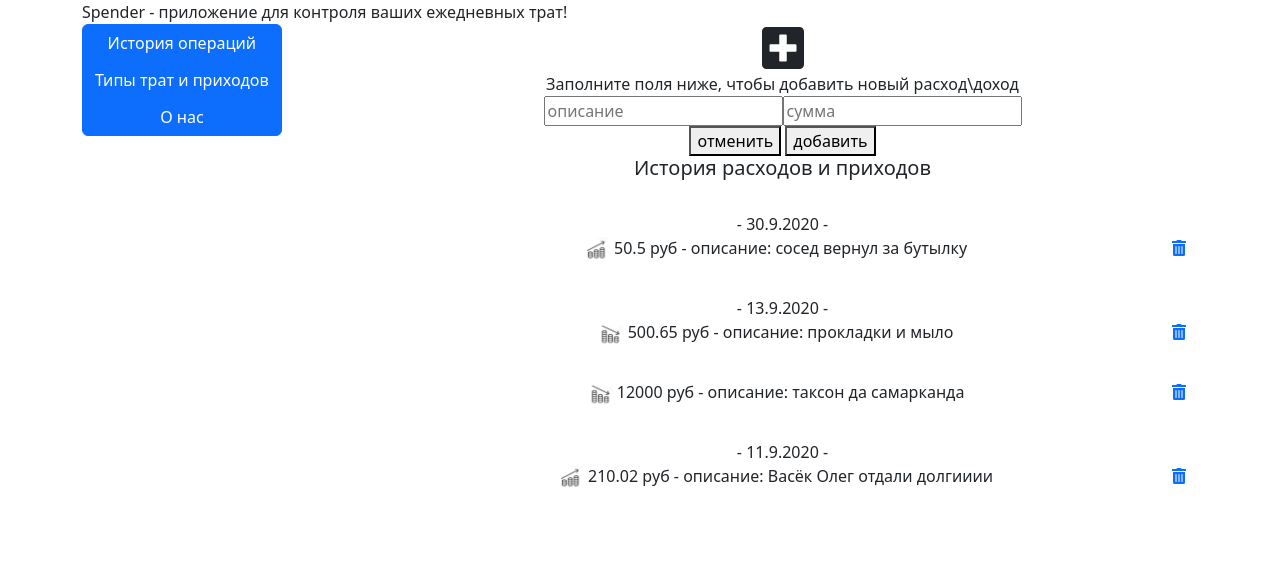
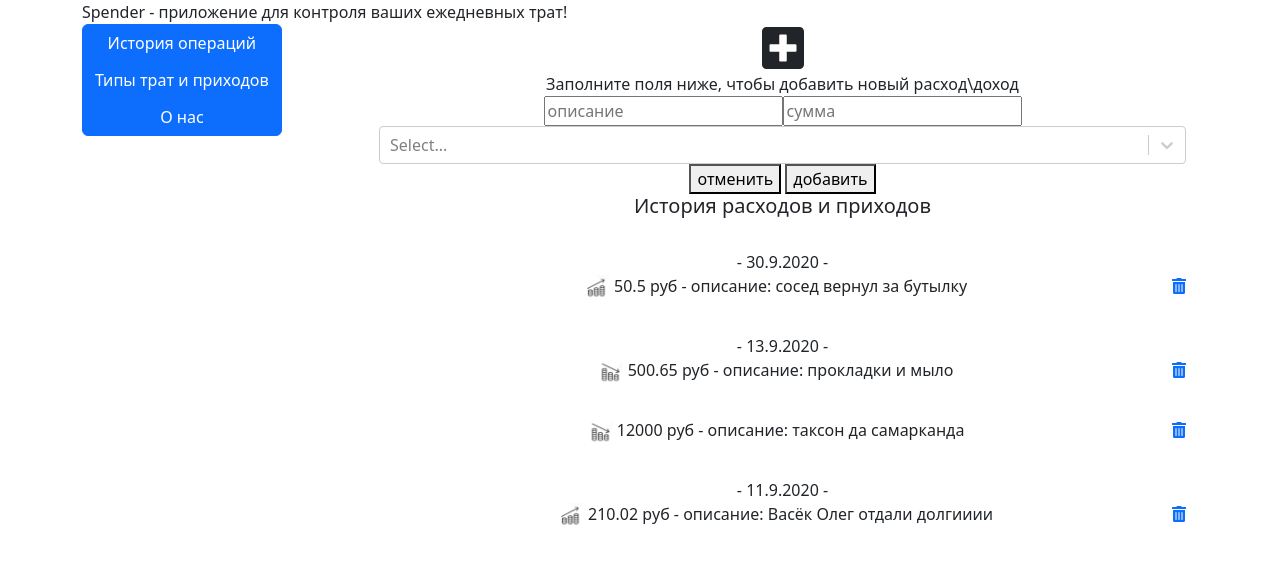
Before and after one commit to Ustingit/spender, a React (Create React App) app: page / in a window 1280 px wide. Both pictures are taken after a click on the link 782 px from the left and 60 px from the top of the page. Shown: the top 564 px of the page. Built offline with nearby package versions, Linux system fonts and the light colour scheme.

Commit message:
add type selecting

```diff
--- a/package.json
+++ b/package.json
@@ -8,7 +8,8 @@
     "@testing-library/user-event": "^7.2.1",
     "react": "^16.13.1",
     "react-dom": "^16.13.1",
-    "react-scripts": "3.4.3"
+    "react-scripts": "3.4.3",
+    "react-select": "^3.1.0"
   },
   "scripts": {
     "start": "react-scripts start",
--- a/src/App.js
+++ b/src/App.js
@@ -42,7 +42,7 @@ class App extends React.Component {
       var itemToAdd = {
         id: id + 1,
         sum: item.sum,
-        highType: HIGH_LEVEL_TYPE_COSTS,
+        highType: item.selectedType,
         concreteTypeId: 2,
         date: new Date().toString(),
         comment: item.comment
@@ -188,7 +188,11 @@ componentWillUpdate(nextProps, nextState) {
         alert("DidUpdate cur: " + this.state.show + ", " + this.state.sum + ", " + this.state.description + ". prev: " + prevState.show + ", " + prevState.sum + ", " + prevState.description);
     }
 
-
+2)
+ this.setState(
+          { selectedOption },
+          () => console.log(`Option selected:`, this.state.selectedOption)
+        );
 
 
 
--- a/src/Components/Spends/AddSpendWrapper.js
+++ b/src/Components/Spends/AddSpendWrapper.js
@@ -1,6 +1,9 @@
 import React from "react";
 import { FontAwesomeIcon } from '@fortawesome/react-fontawesome';
 import { faPlusSquare } from '@fortawesome/free-solid-svg-icons';
+import Select from 'react-select';
+import { spendTypeOptions } from '../../Data/Spends';
+import { HIGH_LEVEL_TYPE_COSTS } from '../../Data/Types';
 
 export class AddSpendWrapper extends React.Component {
     constructor(props) {
@@ -8,7 +11,8 @@ export class AddSpendWrapper extends React.Component {
         this.state = {
             show: false,
             description: "",
-            sum: ""
+            sum: "",
+            selectedType: null
         };
     }
 
@@ -49,7 +53,8 @@ export class AddSpendWrapper extends React.Component {
 
         var item = {
             sum: this.state.sum,
-            comment: this.state.description
+            comment: this.state.description,
+            selectedType: this.state.selectedType ? this.state.selectedType.value : HIGH_LEVEL_TYPE_COSTS
         }
 
         this.setState({
@@ -63,6 +68,12 @@ export class AddSpendWrapper extends React.Component {
         }
     }
 
+    handleTypeChange = selectedType => {
+        this.setState({
+            selectedType: selectedType
+         });
+    };
+
     render() {
         return(<a style={{ textAlign: "center" }} onClick={ () => this.showModal() } >
             <FontAwesomeIcon size='3x' icon={ faPlusSquare } />
@@ -72,6 +83,7 @@ export class AddSpendWrapper extends React.Component {
                         <div>
                             <input type="text" value={this.state.description} onChange={ this.setDescription.bind(this) } placeholder="описание" />
                             <input type="text" value={this.state.sum} onChange={ this.setSum.bind(this) } placeholder="сумма" />
+                            <Select options={spendTypeOptions} onChange={ this.handleTypeChange } />
                         </div>
                         <div>
                             <button onClick={ this.hideModal.bind(this) } >отменить</button>&nbsp;
--- a/src/Data/Spends.js
+++ b/src/Data/Spends.js
@@ -1,5 +1,10 @@
 import { HIGH_LEVEL_TYPE_INCOME, HIGH_LEVEL_TYPE_COSTS } from './Types';
 import { groupBy, getMaxByKey } from "../Utils/ArrayHelpers";
+
+export let spendTypeOptions = [
+    { value: HIGH_LEVEL_TYPE_COSTS, label: 'расход' },
+    { value: HIGH_LEVEL_TYPE_INCOME, label: 'доход' }
+  ]
 
 export let Spends = [
     { id: 0, sum: 210.02 , highType: HIGH_LEVEL_TYPE_INCOME, concreteTypeId: 2, date: "Sun Sep 11 2020 21:25:22 GMT+0300 (Moscow Standard Time)", comment: "Васёк Олег отдали долгииии" },
```
Also changed, not shown: 1 other file (tests, documents, lock files or other folders).
